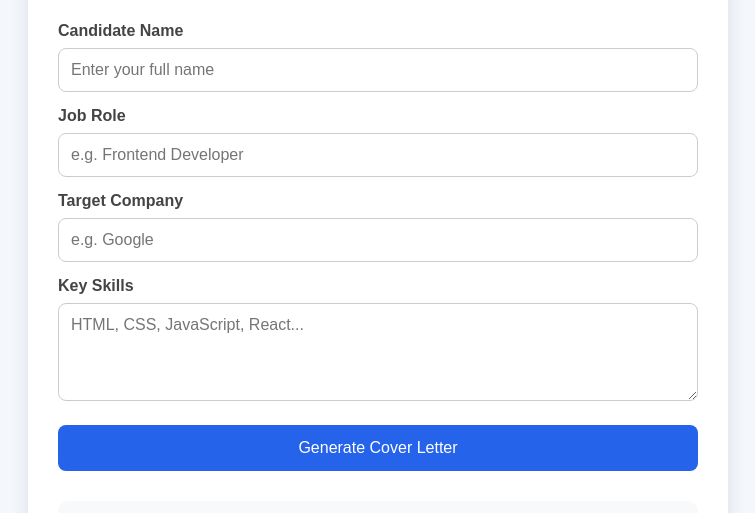
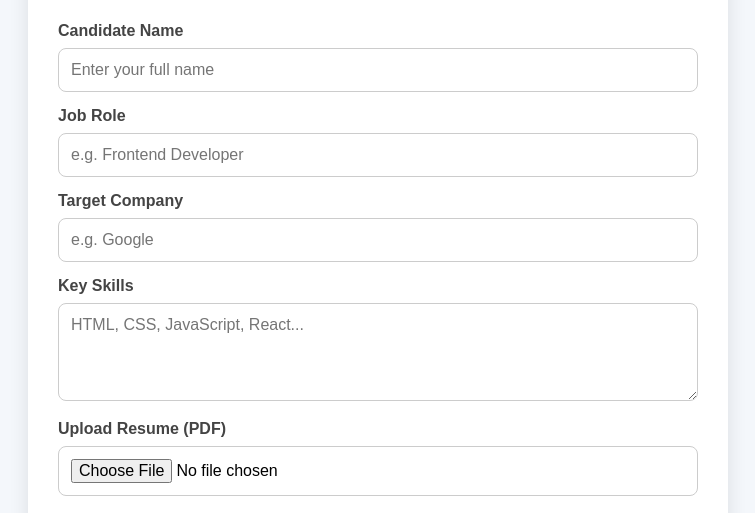
Before and after one commit to ridamsingh-rgb/AI-Cover-Letter-Generator, a website built with Vite: page index.html in a window 1280 px wide. Shown: the part 118-631 px from the top of the page, without its empty margins (262-1017 px from the left). Built offline with nearby package versions, Linux system fonts and the light colour scheme; no server answers.

Commit message:
Added Phase 3 resume upload and PDF extraction

```diff
--- a/index.html
+++ b/index.html
@@ -46,6 +46,14 @@
                 required
             ></textarea>
 
+            <label for="resume">Upload Resume (PDF)</label>
+
+<input
+    type="file"
+    id="resume"
+    accept="application/pdf"
+>
+
             <button type="submit">
                 Generate Cover Letter
             </button>
--- a/package.json
+++ b/package.json
@@ -10,5 +10,8 @@
   },
   "devDependencies": {
     "vite": "^8.2.0"
+  },
+  "dependencies": {
+    "pdfjs-dist": "^6.2.108"
   }
 }
```
Also changed, not shown: 1 other file.
